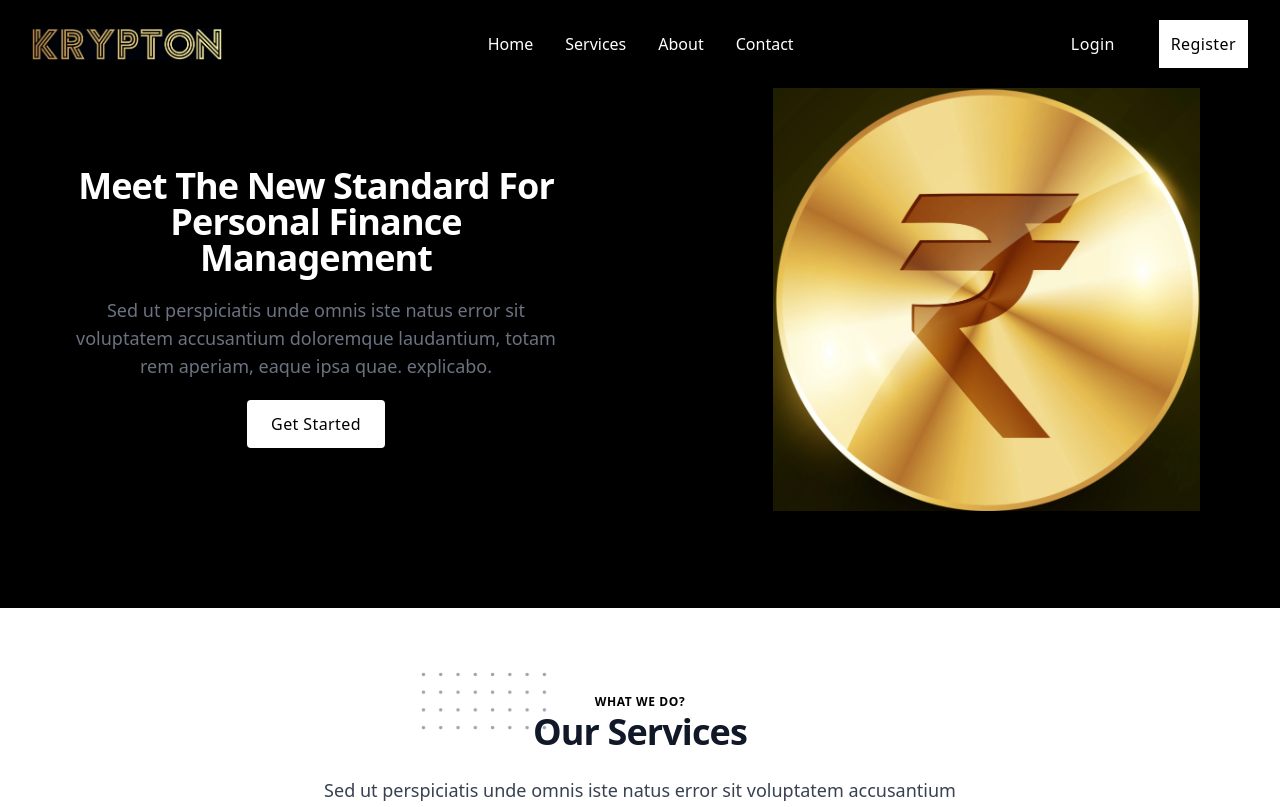
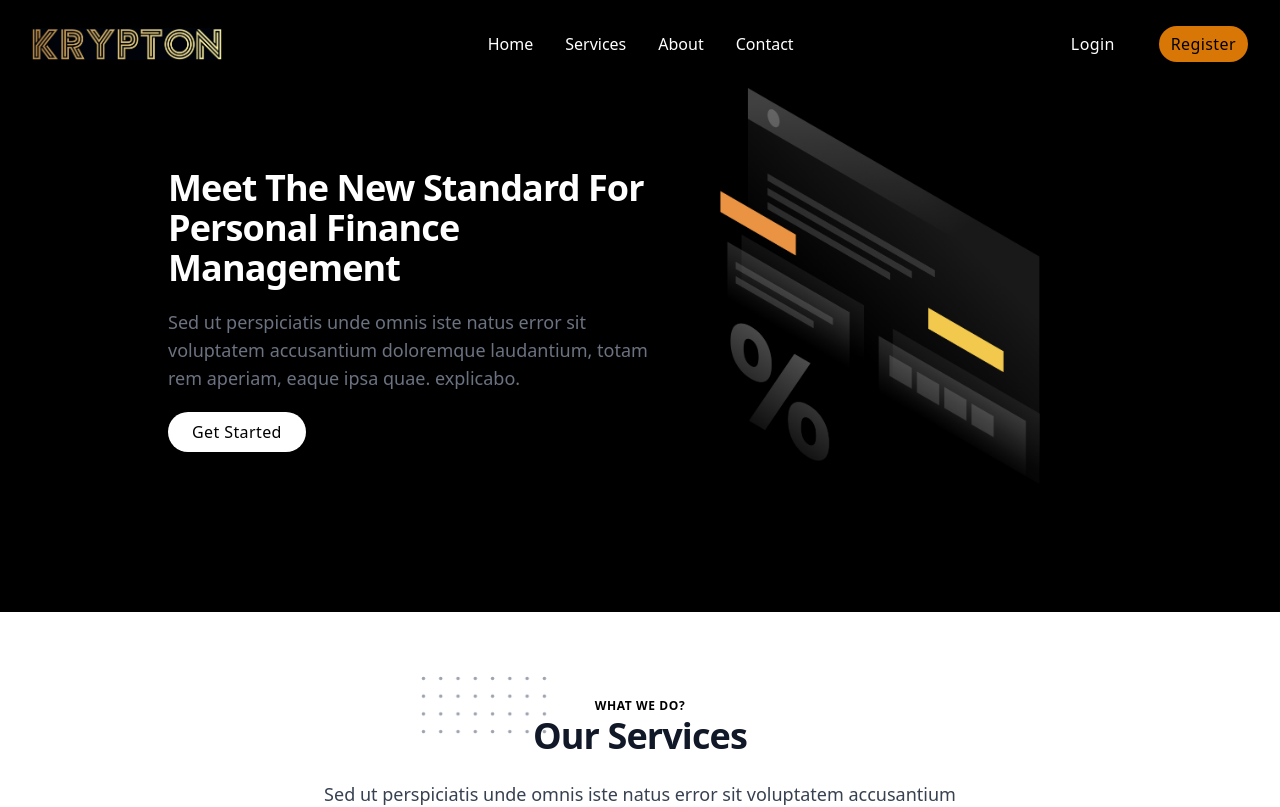
Before and after one commit to Google-Developer-Student-Club-RAIT/HackNPitch_Decoders_Krypton-Web_App, a React (Create React App) app: page / in a window 1280 px wide. Shown: the top 807 px of the page. Built offline with nearby package versions, Linux system fonts and the light colour scheme.

Commit message:
changed header file and moved home page to pages folder

```diff
--- a/src/App.js
+++ b/src/App.js
@@ -1,20 +1,10 @@
 import './App.css';
-import Main from './Pages/main/Main';
-import { Content } from './Components/Content';
-import { Service } from './Components/Service';
-import { About } from './Components/About';
-import { Contact } from './Components/Contact';
-import { Footer } from './Components/Footer';
+import Main from './Pages/main/Main'
 
 function App() {
   return (
     <>
       <Main/>
-      <Content />
-      <Service />
-      <About />
-      <Contact />
-      <Footer />
     </>
   );
 }
--- /dev/null
+++ b/src/Assets/svg/Hamburger.js
@@ -0,0 +1,24 @@
+import React from 'react'
+
+function Hamburger() {
+    return (
+        <>
+            <svg class="w-5 text-gray-600" viewBox="0 0 24 24">
+                <path
+                fill="currentColor"
+                d="M23,13H1c-0.6,0-1-0.4-1-1s0.4-1,1-1h22c0.6,0,1,0.4,1,1S23.6,13,23,13z"
+                />
+                <path
+                fill="currentColor"
+                d="M23,6H1C0.4,6,0,5.6,0,5s0.4-1,1-1h22c0.6,0,1,0.4,1,1S23.6,6,23,6z"
+                />
+                <path
+                fill="currentColor"
+                d="M23,20H1c-0.6,0-1-0.4-1-1s0.4-1,1-1h22c0.6,0,1,0.4,1,1S23.6,20,23,20z"
+                />
+            </svg>
+        </>
+    )
+}
+
+export default Hamburger
--- a/src/Components/Content.js
+++ b/src/Components/Content.js
@@ -1,32 +1,34 @@
+import headerImg from '../Assets/img/Illustration.png'
+
 export const Content = () => {
     return (
     <div className="img-comp">
       <div className="relative flex flex-col-reverse px-10 py-16 lg:py-0 lg:flex-col bg-black">
-        <div className="w-full max-w-xl px-4 mx-auto md:px-0 lg:px-8 lg:py-20 lg:max-w-screen-xl">
-          <div className="mb-0 lg:max-w-lg lg:pr-8 xl:pr-6">
+        <div className="w-full max-w-xl px-4 mx-auto md:px-0 lg:px-32 lg:py-20 lg:max-w-screen-xl">
+          <div className="mb-0 lg:max-w-lg lg:pr-11 xl:pr-6">
 
-            <h2 className="mb-5 font-sans text-3xl font-bold tracking-tight text-white sm:text-4xl sm:leading-none md:text-center">
+            <h2 className="mb-5 font-sans text-3xl font-bold tracking-tight text-white sm:text-4xl  ">
               Meet The New Standard For
-              <br className="hidden md:block" />
+              <br className="hidden md:block " />
               Personal Finance Management
             </h2>
-            <p className="mb-5 text-base text-gray-500 md:text-lg md:text-center">
+            <p className="mb-5 text-base text-gray-500 md:text-lg ">
               Sed ut perspiciatis unde omnis iste natus error sit voluptatem
               accusantium doloremque laudantium, totam rem aperiam, eaque ipsa
               quae. explicabo.
             </p>
-            <div className="mb-10 text-center md:mb-16 lg:mb-20">
+            <div className="mb-10  md:mb-16 lg:mb-20">
               <a
                 href="/"
-                className="inline-flex items-center justify-center w-full h-12 px-6 font-medium tracking-wide bg-white transition duration-200 rounded shadow-md md:w-auto bg-deep-purple-accent-400 hover:bg-deep-purple-accent-700 focus:shadow-outline focus:outline-none"
+                className="inline-flex items-center justify-center w-full h-10 px-6 font-medium tracking-wide bg-white transition duration-200 rounded-full shadow-md md:w-auto focus:shadow-outline focus:outline-none"
               >
                 Get Started
               </a>
             </div>
           </div>
         </div>
-         <div className="inset-y-0 top-0 right-20 px-4 mx-auto mb-6 md:px-0 lg:pl-8 lg:pr-0 lg:mb-0 lg:mx-0 lg:w-1/3 lg:absolute xl:px-0">
-         <img  src="/rupee.png" alt=""/>
+         <div className="inset-y-0 top-0 right-60 px-4 mx-auto mb-6 md:px-0 lg:pl-8 lg:pr-0 lg:mb-0 lg:mx-0 lg:w-1/4 lg:absolute xl:px-0">
+         <img  src={headerImg} alt=""/>
          </div>
       </div>
     </div>
--- a/src/Components/Navbar.js
+++ b/src/Components/Navbar.js
@@ -1,4 +1,5 @@
 import { useState } from "react";
+import Hamburger from "../Assets/svg/Hamburger";
 
 export const Nav = () => {
     const [isMenuOpen, setIsMenuOpen] = useState(false);
@@ -14,9 +15,6 @@ export const Nav = () => {
               class="inline-flex items-center"
             >
               <img class=" h-8 w-full" src="/kryptonlogo1.png" alt=""/>
-              {/* {<span class="ml-2 text-xl font-bold tracking-wide text-gray-100 uppercase">
-                Krypton
-              </span> } */}
             </a>
             <ul class="flex items-center hidden space-x-8 lg:flex">
               <li>
@@ -71,10 +69,10 @@ export const Nav = () => {
                   Login
                 </a>
               </li>
-              <li>
+              <li className = "z-50">
                 <a
                   href="/"
-                  class="inline-flex items-center justify-center h-12 px-3 font-medium tracking-wide bg-white hover:text-yellow-500"
+                  class="inline-flex items-center justify-center h-9 px-3 font-medium tracking-wide bg-yellow-600 hover:text-yellow-500 rounded-full z-50"
                   aria-label="Sign up"
                   title="Sign up"
                 >
@@ -89,23 +87,10 @@ export const Nav = () => {
                 class="p-2 -mr-1 transition duration-200 rounded focus:outline-none focus:shadow-outline"
                 onClick={() => setIsMenuOpen(true)}
               >
-                <svg class="w-5 text-gray-600" viewBox="0 0 24 24">
-                  <path
-                    fill="currentColor"
-                    d="M23,13H1c-0.6,0-1-0.4-1-1s0.4-1,1-1h22c0.6,0,1,0.4,1,1S23.6,13,23,13z"
-                  />
-                  <path
-                    fill="currentColor"
-                    d="M23,6H1C0.4,6,0,5.6,0,5s0.4-1,1-1h22c0.6,0,1,0.4,1,1S23.6,6,23,6z"
-                  />
-                  <path
-                    fill="currentColor"
-                    d="M23,20H1c-0.6,0-1-0.4-1-1s0.4-1,1-1h22c0.6,0,1,0.4,1,1S23.6,20,23,20z"
-                  />
-                </svg>
+                <Hamburger/>
               </button>
               {isMenuOpen && (
-                <div class="absolute top-0 left-0 w-full">
+                <div class="absolute top-0 left-0 w-full z-50">
                   <div class="p-5 bg-white border rounded shadow-sm">
                     <div class="flex items-center justify-between mb-4">
                       <div>
@@ -115,21 +100,6 @@ export const Nav = () => {
                           title="Company"
                           class="inline-flex items-center"
                         >
-                          <svg
-                            class="w-8 text-deep-purple-accent-400"
-                            viewBox="0 0 24 24"
-                            strokeLinejoin="round"
-                            strokeWidth="2"
-                            strokeLinecap="round"
-                            strokeMiterlimit="10"
-                            stroke="currentColor"
-                            fill="none"
-                          >
-                            <rect x="3" y="1" width="7" height="12" />
-                            <rect x="3" y="17" width="7" height="6" />
-                            <rect x="14" y="1" width="7" height="6" />
-                            <rect x="14" y="11" width="7" height="12" />
-                          </svg>
                           <span class="ml-2 text-xl font-bold tracking-wide text-gray-800 uppercase">
                             Krypton
                           </span>
--- a/src/Pages/main/Main.js
+++ b/src/Pages/main/Main.js
@@ -1,10 +1,20 @@
 import React from 'react'
 import { Nav } from '../../Components/Navbar'
+import { Content } from '../../Components/Content';
+import { Service } from '../../Components/Service';
+import {About} from '../../Components/About';
+import { Contact } from '../../Components/Contact';
+import { Footer } from '../../Components/Footer';
 
 function Main() {
     return (
         <div>
             <Nav />
+            <Content />
+            <Service />
+            <About />
+            <Contact />
+            <Footer />
         </div>
     )
 }
```
Also changed, not shown: src/Assets/img/Illustration.png (added).
